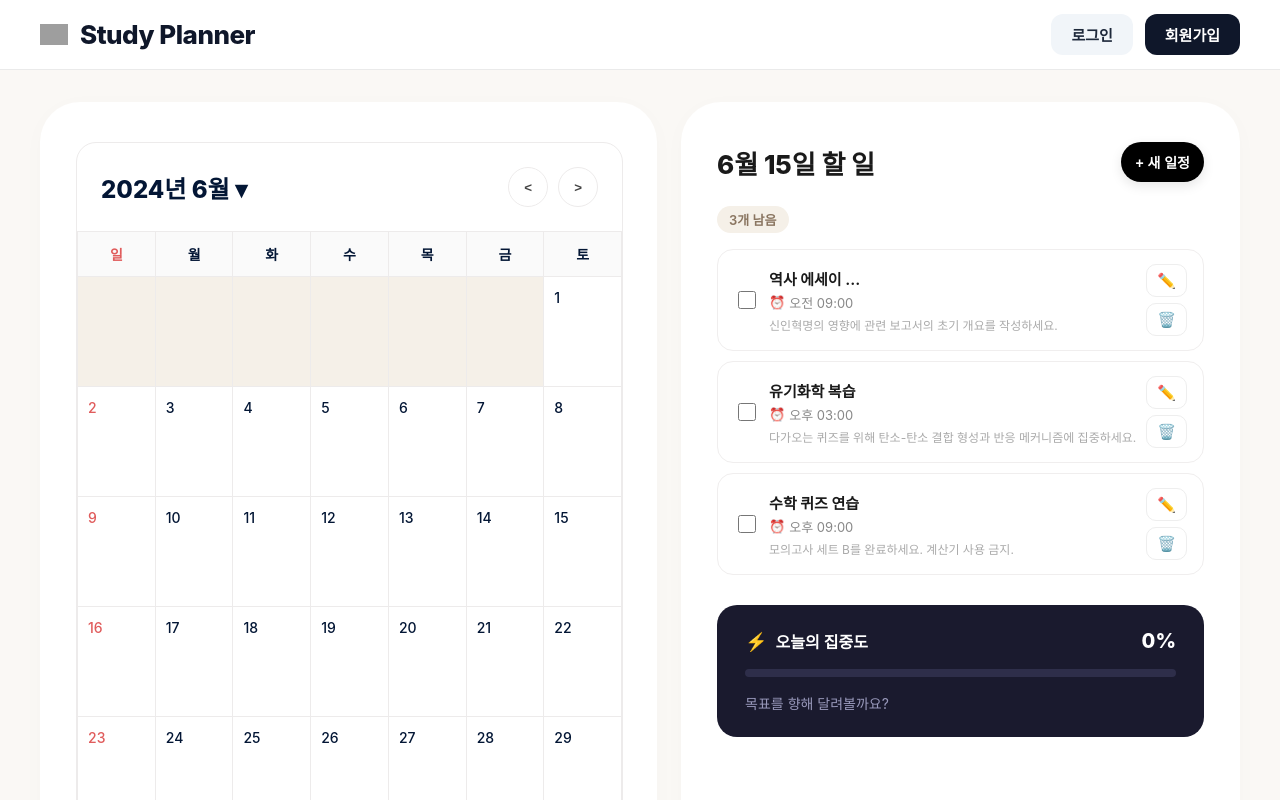
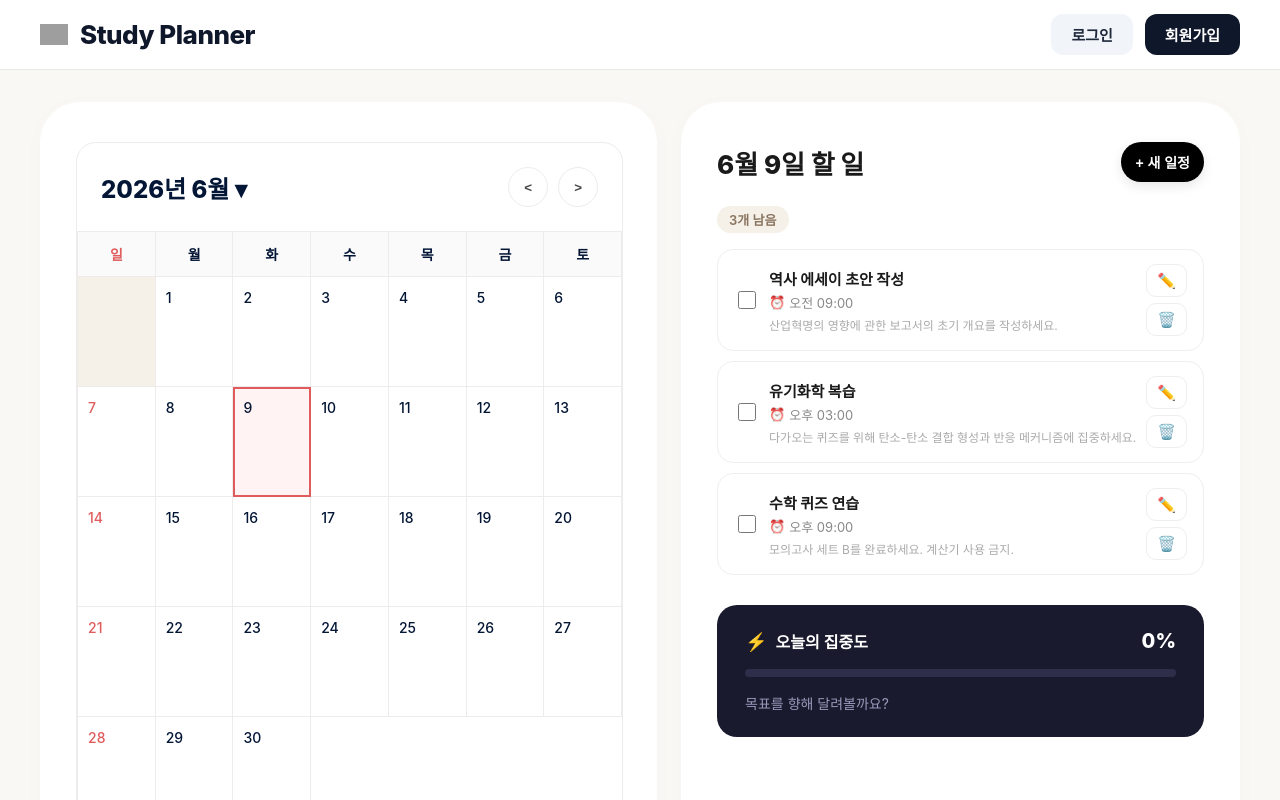
Before and after one commit to uous-sw-5-team/sw_5_frontend, a React (Vite) app: page / in a window 1280 px wide. Shown: the top 800 px of the page. Built offline with nearby package versions, Linux system fonts and the light colour scheme; grey boxes are pictures that could not be loaded.

Commit message:
기능 추가: 달력 날짜 클릭 시 할 일 목록 연동

```diff
--- a/src/components/Calendar.tsx
+++ b/src/components/Calendar.tsx
@@ -1,31 +1,39 @@
 import React from 'react';
 import styled from 'styled-components';
 
-const Calendar = () => {
+interface CalendarProps {
+  selectedDate: Date;
+  onDateSelect: (date: Date) => void;
+}
+
+const Calendar = ({ selectedDate, onDateSelect }: CalendarProps) => {
   const today = new Date();
-  const year = 2024;
-  const month = 6; // 6월
+  const year = today.getFullYear();
+  const month = today.getMonth() + 1;
 
-  const firstDay = new Date(year, month - 1, 1).getDay(); // 첫째 날 요일 (0=일)
-  const lastDate = new Date(year, month, 0).getDate(); // 마지막 날짜
+  const firstDay = new Date(year, month - 1, 1).getDay();
+  const lastDate = new Date(year, month, 0).getDate();
 
   const days = ['일', '월', '화', '수', '목', '금', '토'];
 
-  // 빈 칸 + 날짜 배열 생성
   const cells = [
     ...Array(firstDay).fill(null),
     ...Array.from({ length: lastDate }, (_, i) => i + 1),
   ];
 
-  const isToday = (date: number) =>
-    today.getFullYear() === year &&
-    today.getMonth() === month - 1 &&
-    today.getDate() === date;
+  const isSelected = (date: number) =>
+    selectedDate.getFullYear() === year &&
+    selectedDate.getMonth() === month - 1 &&
+    selectedDate.getDate() === date;
+
+  const handleClick = (date: number) => {
+    onDateSelect(new Date(year, month - 1, date));
+  };
 
   return (
     <CalendarContainer>
       <CalendarHeader>
-        <Title>2024년 6월 ▾</Title>
+        <Title>{year}년 {month}월 ▾</Title>
         <NavButtons>
           <button>{'<'}</button>
           <button>{'>'}</button>
@@ -37,9 +45,16 @@ const Calendar = () => {
           <DayHeader key={day} isSunday={i === 0}>{day}</DayHeader>
         ))}
         {cells.map((date, i) => (
-          <Cell key={i} isEmpty={date === null} isToday={date !== null && isToday(date)}>
+          <Cell
+            key={i}
+            isEmpty={date === null}
+            isSelected={date !== null && isSelected(date)}
+            onClick={() => date !== null && handleClick(date)}
+          >
             {date !== null && (
-              <DateNumber isSunday={i % 7 === 0}>{date}</DateNumber>
+              <DateNumber isSunday={i % 7 === 0}>
+                {date}
+              </DateNumber>
             )}
           </Cell>
         ))}
@@ -110,15 +125,20 @@ const DayHeader = styled.div<{ isSunday: boolean }>`
   background: #fafafa;
 `;
 
-const Cell = styled.div<{ isEmpty: boolean; isToday: boolean }>`
+const Cell = styled.div<{ isEmpty: boolean; isSelected: boolean }>`
   border-right: 1px solid #edebeb;
   border-bottom: 1px solid #edebeb;
   min-height: 110px;
   padding: 10px;
-  background: ${({ isEmpty }) => (isEmpty ? '#f5f0e8' : 'white')};
-  outline: ${({ isToday }) => (isToday ? '2px solid #f4a0a0' : 'none')};
+  background: ${({ isEmpty, isSelected }) =>
+    isSelected ? '#fff3f3' : isEmpty ? '#f5f0e8' : 'white'};
+  outline: ${({ isSelected }) => (isSelected ? '2px solid #e05c5c' : 'none')};
   outline-offset: -2px;
   box-sizing: border-box;
+  cursor: ${({ isEmpty }) => (isEmpty ? 'default' : 'pointer')};
+  &:hover {
+    background: ${({ isEmpty }) => (isEmpty ? '#f5f0e8' : '#fff8f8')};
+  }
 `;
 
 const DateNumber = styled.span<{ isSunday: boolean }>`
--- a/src/features/create-todo/useCreateTodo.ts
+++ b/src/features/create-todo/useCreateTodo.ts
@@ -15,7 +15,7 @@ const initialForm: NewTodoForm = {
   description: '',
 };
 
-export const useCreateTodo = (onAdd: (todo: Todo) => void) => {
+export const useCreateTodo = (onAdd: (todo: Todo) => void, selectedDate: Date) => {
   const [isFormOpen, setIsFormOpen] = useState(false);
   const [form, setForm] = useState<NewTodoForm>(initialForm);
 
@@ -50,6 +50,7 @@ export const useCreateTodo = (onAdd: (todo: Todo) => void) => {
     const ampm = form.hour >= 12 ? '오후' : '오전';
     const displayHour = form.hour % 12 === 0 ? 12 : form.hour % 12;
     const timeStr = `${ampm} ${String(displayHour).padStart(2, '0')}:${String(form.minute).padStart(2, '0')}`;
+    const dateStr = `${selectedDate.getFullYear()}-${String(selectedDate.getMonth() + 1).padStart(2, '0')}-${String(selectedDate.getDate()).padStart(2, '0')}`;
 
     const newTodo: Todo = {
       id: Date.now(),
@@ -57,6 +58,7 @@ export const useCreateTodo = (onAdd: (todo: Todo) => void) => {
       time: timeStr,
       description: form.description.trim(),
       completed: false,
+      date: dateStr,
     };
     onAdd(newTodo);
     closeForm();
--- a/src/features/toggle-todo/useTodos.ts
+++ b/src/features/toggle-todo/useTodos.ts
@@ -6,23 +6,23 @@ export interface Todo {
   time: string;
   description: string;
   completed: boolean;
+  date: string; // "YYYY-MM-DD"
 }
 
+const today = new Date();
+const todayStr = `${today.getFullYear()}-${String(today.getMonth() + 1).padStart(2, '0')}-${String(today.getDate()).padStart(2, '0')}`;
+
 const initialTodos: Todo[] = [
-  { id: 1, title: '역사 에세이 ...', time: '오전 09:00', description: '신인혁명의 영향에 관련 보고서의 초기 개요를 작성하세요.', completed: false },
-  { id: 2, title: '유기화학 복습', time: '오후 03:00', description: '다가오는 퀴즈를 위해 탄소-탄소 결합 형성과 반응 메커니즘에 집중하세요.', completed: false },
-  { id: 3, title: '수학 퀴즈 연습', time: '오후 09:00', description: '모의고사 세트 B를 완료하세요. 계산기 사용 금지.', completed: false },
+  { id: 1, title: '역사 에세이 초안 작성', time: '오전 09:00', description: '산업혁명의 영향에 관한 보고서의 초기 개요를 작성하세요.', completed: false, date: todayStr },
+  { id: 2, title: '유기화학 복습', time: '오후 03:00', description: '다가오는 퀴즈를 위해 탄소-탄소 결합 형성과 반응 메커니즘에 집중하세요.', completed: false, date: todayStr },
+  { id: 3, title: '수학 퀴즈 연습', time: '오후 09:00', description: '모의고사 세트 B를 완료하세요. 계산기 사용 금지.', completed: false, date: todayStr },
 ];
 
 export const useTodos = () => {
   const [todos, setTodos] = useState<Todo[]>(initialTodos);
 
   const toggleTodo = (id: number) => {
-    setTodos(prev =>
-      prev.map(todo =>
-        todo.id === id ? { ...todo, completed: !todo.completed } : todo
-      )
-    );
+    setTodos(prev => prev.map(t => t.id === id ? { ...t, completed: !t.completed } : t));
   };
 
   const addTodo = (todo: Todo) => {
@@ -30,15 +30,11 @@ export const useTodos = () => {
   };
 
   const deleteTodo = (id: number) => {
-    setTodos(prev => prev.filter(todo => todo.id !== id));
+    setTodos(prev => prev.filter(t => t.id !== id));
   };
 
   const updateTodo = (id: number, updated: Partial<Todo>) => {
-    setTodos(prev =>
-      prev.map(todo =>
-        todo.id === id ? { ...todo, ...updated } : todo
-      )
-    );
+    setTodos(prev => prev.map(t => t.id === id ? { ...t, ...updated } : t));
   };
 
   const remaining = todos.filter(t => !t.completed).length;
--- a/src/pages/MainPage.tsx
+++ b/src/pages/MainPage.tsx
@@ -1,4 +1,4 @@
-import React from 'react';
+import React, { useState } from 'react';
 import styled from 'styled-components';
 import Header from '../components/Header';
 import Calendar from '../components/Calendar';
@@ -158,21 +158,36 @@ const CancelButton = styled.button`
   color: #888888;
 `;
 
+const toDateStr = (date: Date) =>
+  `${date.getFullYear()}-${String(date.getMonth() + 1).padStart(2, '0')}-${String(date.getDate()).padStart(2, '0')}`;
+
+const toKoreanDate = (date: Date) =>
+  `${date.getMonth() + 1}월 ${date.getDate()}일 할 일`;
+
 export const MainPage = () => {
-  const { todos, toggleTodo, addTodo, deleteTodo, updateTodo, remaining, percentage } = useTodos();
-  const { isFormOpen, form, openForm, closeForm, handleChange, handleHourChange, handleMinuteChange, handleSubmit } = useCreateTodo(addTodo);
+  const [selectedDate, setSelectedDate] = useState<Date>(new Date());
+  const { todos, toggleTodo, addTodo, deleteTodo, updateTodo, percentage } = useTodos();
+  const { isFormOpen, form, openForm, closeForm, handleChange, handleHourChange, handleMinuteChange, handleSubmit } = useCreateTodo(addTodo, selectedDate);
+
+  const dateStr = toDateStr(selectedDate);
+  const filteredTodos = todos.filter(t => t.date === dateStr);
+  const remaining = filteredTodos.filter(t => !t.completed).length;
+
+  const handleAddTodo = () => {
+    openForm();
+  };
 
   return (
     <PageContainer>
       <Header />
       <MainContent>
         <ContentCard>
-          <Calendar />
+          <Calendar selectedDate={selectedDate} onDateSelect={setSelectedDate} />
         </ContentCard>
         <ContentCard>
           <DateHeader>
-            <DateLargeText>6월 15일 할 일</DateLargeText>
-            <NewPlanButton onClick={openForm}>+ 새 일정</NewPlanButton>
+            <DateLargeText>{toKoreanDate(selectedDate)}</DateLargeText>
+            <NewPlanButton onClick={handleAddTodo}>+ 새 일정</NewPlanButton>
           </DateHeader>
           {isFormOpen && (
             <FormCard>
@@ -213,7 +228,7 @@ export const MainPage = () => {
             </FormCard>
           )}
           <TodoList
-            todos={todos}
+            todos={filteredTodos}
             onToggle={toggleTodo}
             onDelete={deleteTodo}
             onSave={updateTodo}
```
